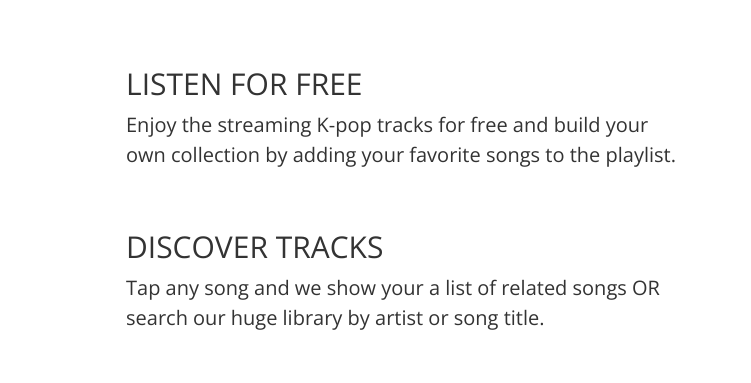
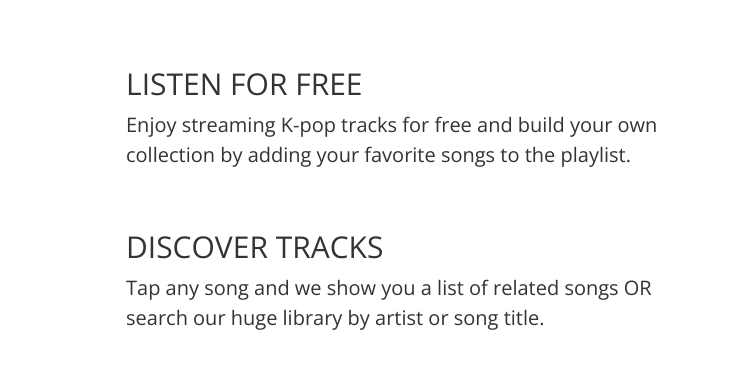
Before and after one commit to kpopcandy/kpopcandy.github.io, a website: page src/index.jade in a window 1280 px wide. Shown: the part 151-534 px from the top of the page, 529-1280 px from the left. Drawn offline with nearby package versions, Linux system fonts and the light colour scheme; files that its build step writes are made by us from their sources; files whose address does not match are found by name.

Commit message:
fixed typos

```diff
--- a/src/index.jade
+++ b/src/index.jade
@@ -71,10 +71,10 @@ body
       .col-md-6
         .description-block
           h2 LISTEN FOR FREE
-          p.feature-description Enjoy the streaming K-pop tracks for free and build your own collection by adding your favorite songs to the playlist.
+          p.feature-description Enjoy streaming K-pop tracks for free and build your own collection by adding your favorite songs to the playlist.
         .description-block
           h2 DISCOVER TRACKS
-          p.feature-description Tap any song and we show your a list of related songs OR search our huge library by artist or song title.
+          p.feature-description Tap any song and we show you a list of related songs OR search our huge library by artist or song title.
         .description-block
           h2 SEE THE LYRICS
           p.feature-description Understand the song by reading the lyrics in 3 different ways: Korean, alphabetic pronunciation, and English translation.
```
Also changed, not shown: index.html.
